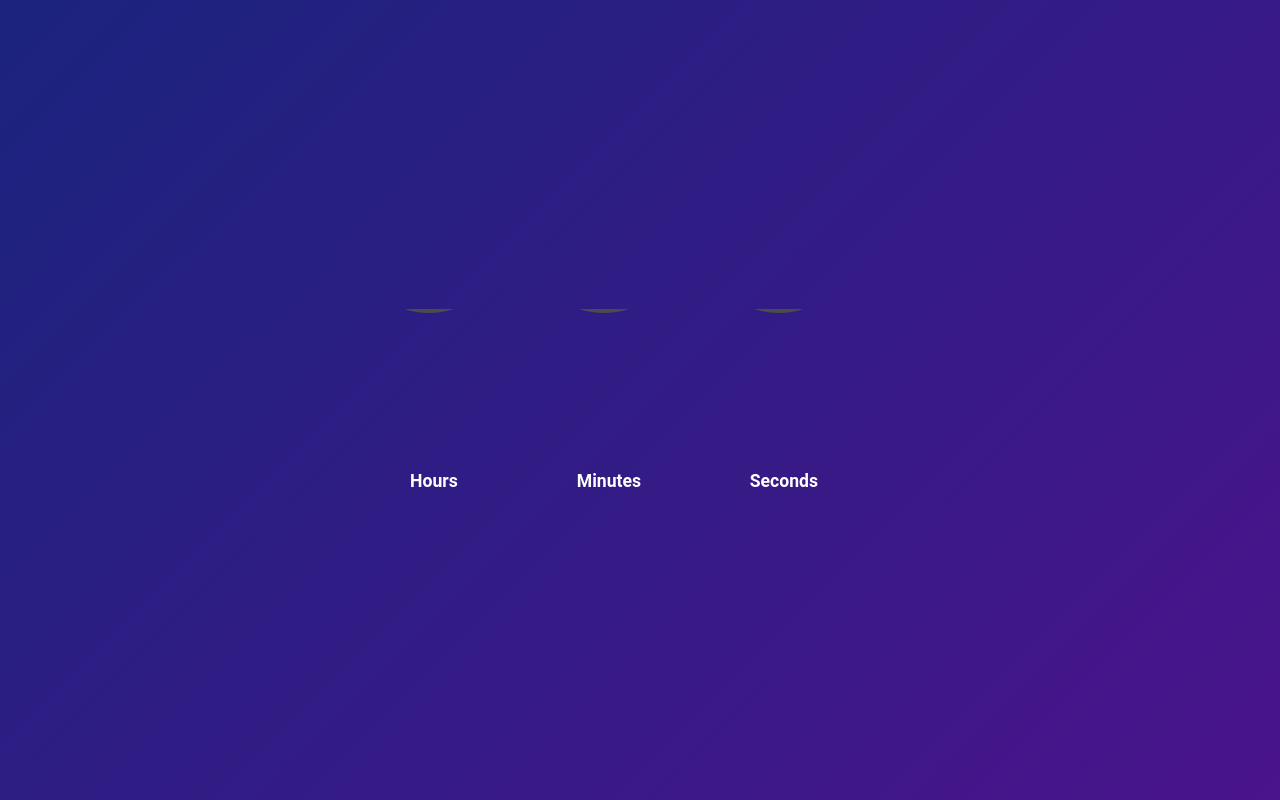
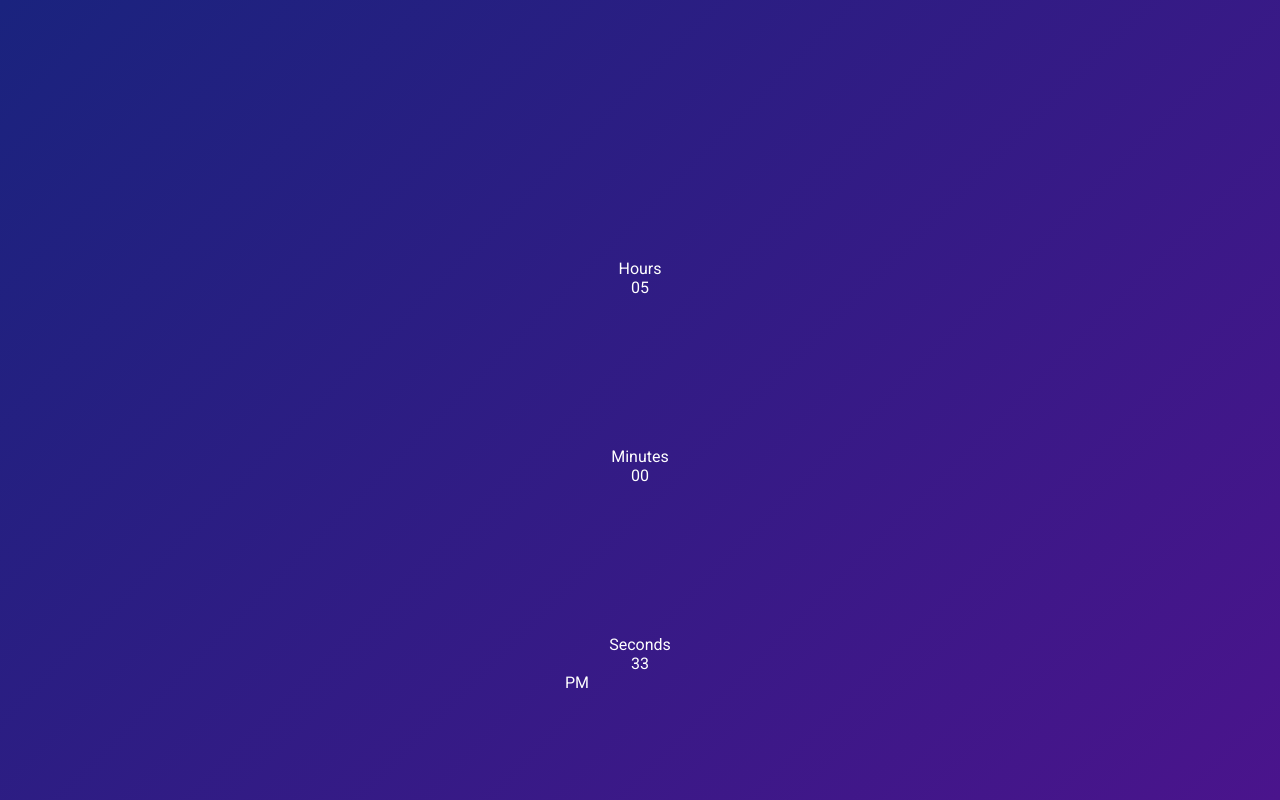
Before and after one commit to ankit-maury1/digital-clock, a plain HTML site: page index.html in a window 1280 px wide. Drawn offline with Linux system fonts and the light colour scheme.

Commit message:
Update index.html

```diff
--- a/index.html
+++ b/index.html
@@ -3,52 +3,42 @@
 <head>
     <meta charset="UTF-8">
     <meta name="viewport" content="width=device-width, initial-scale=1.0">
-  <title>Modern Digital Clock</title>
+    <title>Minimalist Digital Clock</title>
+    <link rel="stylesheet" href="https://fonts.googleapis.com/css2?family=Roboto:wght@300;400;500&display=swap">
     <link rel="stylesheet" href="styles.css">
 </head>
 <body>
-  <div class="container">
-    <div id="time">
-      <!-- Hour Circle -->
-      <div id="hours" class="clock-element">
+    <div class="clock-container">
+        <div class="clock-wrapper">
+            <div class="clock-element hours">
                 <div class="circle">
-          <svg>
-            <circle cx="70" cy="70" r="70" fill="transparent" stroke="#4b4b4b" stroke-width="8"></circle>
-            <circle cx="70" cy="70" r="65" fill="#2196f3"></circle>
-          </svg>
+                    <div class="hand hour-hand"></div>
+                    <div class="dot"></div>
                 </div>
-        <div class="time-text">Hours</div>
+                <div class="label">Hours</div>
+                <div class="value">12</div>
             </div>
 
-      <!-- Minute Circle -->
-      <div id="minutes" class="clock-element">
+            <div class="clock-element minutes">
                 <div class="circle">
-          <svg>
-            <circle cx="70" cy="70" r="70" fill="transparent" stroke="#4b4b4b" stroke-width="8"></circle>
-            <circle cx="70" cy="70" r="65" fill="#ffeb3b"></circle>
-          </svg>
+                    <div class="hand minute-hand"></div>
+                    <div class="dot"></div>
                 </div>
-        <div class="time-text">Minutes</div>
+                <div class="label">Minutes</div>
+                <div class="value">12</div>
             </div>
 
-      <!-- Second Circle -->
-      <div id="seconds" class="clock-element">
+            <div class="clock-element seconds">
                 <div class="circle">
-          <svg>
-            <circle cx="70" cy="70" r="70" fill="transparent" stroke="#4b4b4b" stroke-width="8"></circle>
-            <circle cx="70" cy="70" r="65" fill="#f44336"></circle>
-          </svg>
+                    <div class="hand second-hand"></div>
+                    <div class="dot"></div>
                 </div>
-        <div class="time-text">Seconds</div>
-      </div>
-
-      <!-- AM/PM indicator -->
-      <div class="ap">
-        <span id="ampm">AM</span>
+                <div class="label">Seconds</div>
+                <div class="value">59</div>
             </div>
         </div>
+        <div class="period">PM</div>
     </div>
-
     <script src="script.js"></script>
 </body>
 </html>
```
Lines whose indentation alone changed are shown as unchanged.
